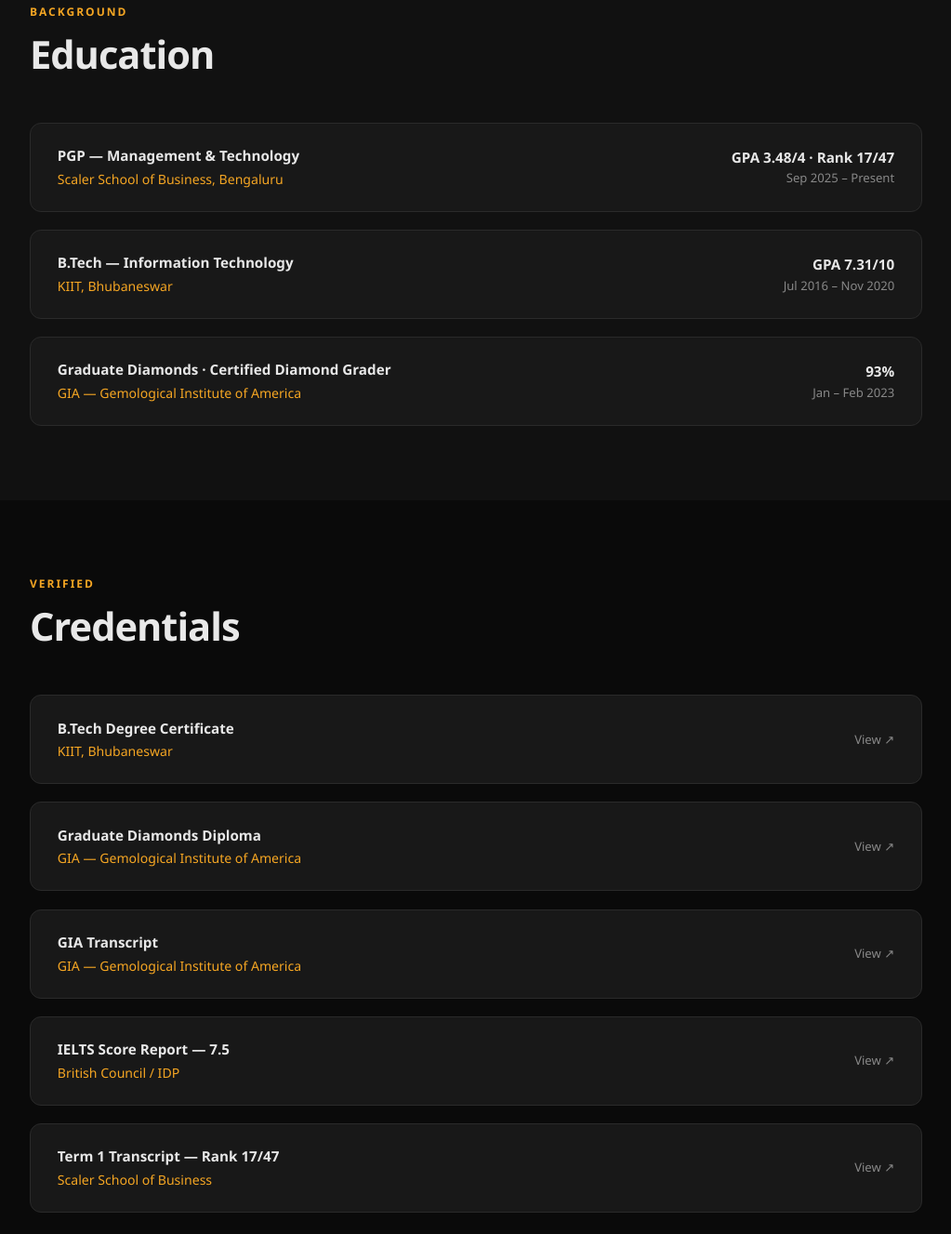
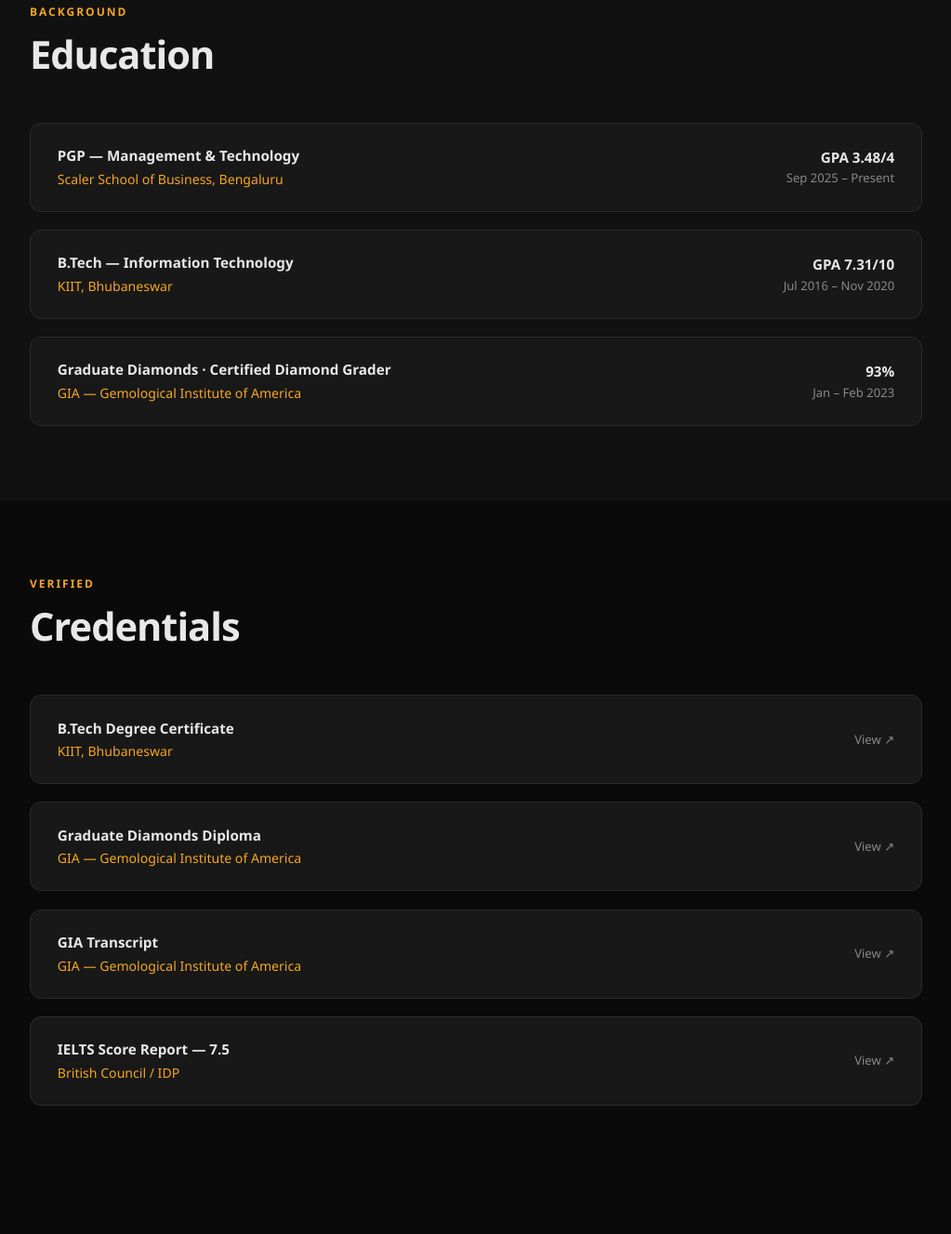
Before and after one commit to AY22-CREATE/AY22-CREATE.github.io, a plain HTML site: page index.html in a window 1280 px wide. Shown: the part 4513-5840 px from the top of the page at 93% size, without its empty margins (128-1151 px from the left). Drawn offline with Linux system fonts and the light colour scheme.

Commit message:
Remove mislabeled Scaler transcript credential
The linked file was actually the undergrad (KIIT) transcript, not
Scaler's -- Scaler's Term 1 report isn't issued yet. Drops the
credential card and the Term-1-specific rank figure from Education.

```diff
--- a/index.html
+++ b/index.html
@@ -646,7 +646,7 @@
           <div class="edu-school">Scaler School of Business, Bengaluru</div>
         </div>
         <div class="edu-right">
-          <div class="edu-gpa">GPA 3.48/4 · Rank 17/47</div>
+          <div class="edu-gpa">GPA 3.48/4</div>
           <div class="edu-year">Sep 2025 – Present</div>
         </div>
       </div>
@@ -712,14 +712,6 @@
         <div class="edu-left">
           <div class="edu-degree">IELTS Score Report — 7.5</div>
           <div class="edu-school">British Council / IDP</div>
-        </div>
-        <div class="edu-right"><div class="edu-year">View ↗</div></div>
-      </a>
-
-      <a href="assets/credentials/scaler-transcript.jpg" target="_blank" class="edu-card" style="color: inherit;">
-        <div class="edu-left">
-          <div class="edu-degree">Term 1 Transcript — Rank 17/47</div>
-          <div class="edu-school">Scaler School of Business</div>
         </div>
         <div class="edu-right"><div class="edu-year">View ↗</div></div>
       </a>
```
Also changed, not shown: assets/credentials/scaler-transcript.jpg (deleted).
